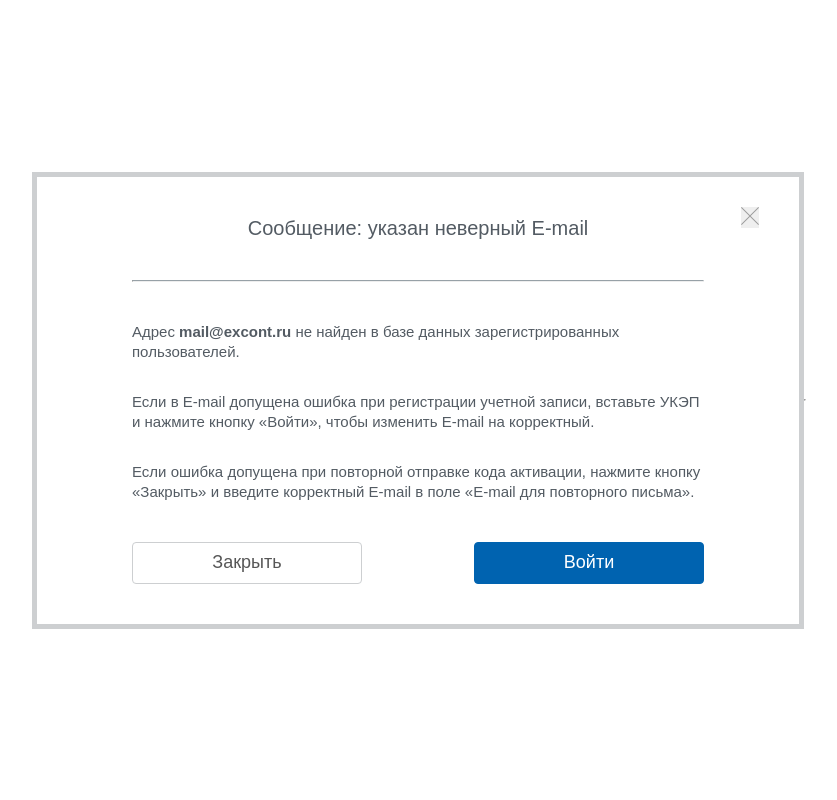
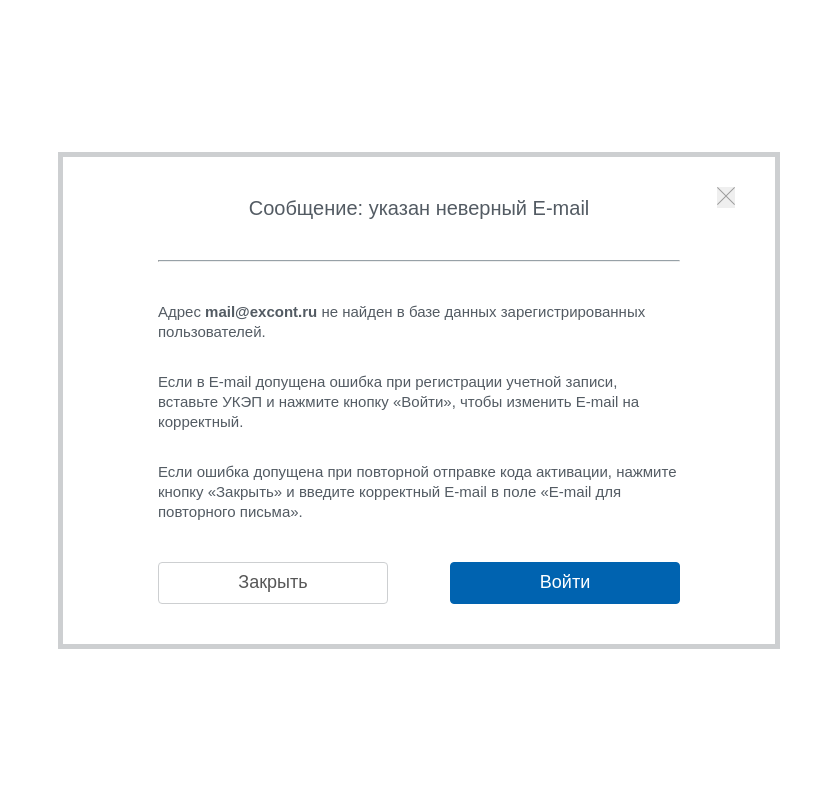
Before and after one commit to Mirzamorph/excont-react-modals, a React (Create React App) app: page / in a window 1280 px wide. Shown: the top 800 px of the page, without its empty margins (221-1058 px from the left). Built offline with nearby package versions, Linux system fonts and the light colour scheme.

Commit message:
changed styles

```diff
--- a/src/index.scss
+++ b/src/index.scss
@@ -14,15 +14,21 @@ body, html {
 .container {
   display: flex;
   justify-content: center;
-  height: 100vh;
   align-items: center;
+  flex-direction: column;
+  min-height: 100vh;
+}
+
+.hr {
+  margin: 200px 0;
+  width: 100%;
 }
 
 .modal {
   position: relative;
   border: 5px solid $borderColor;
   padding: 40px 95px;
-  width: 772px;
+  width: 722px;
   max-width: 100%;
   box-sizing: border-box;
   &__title {
```
